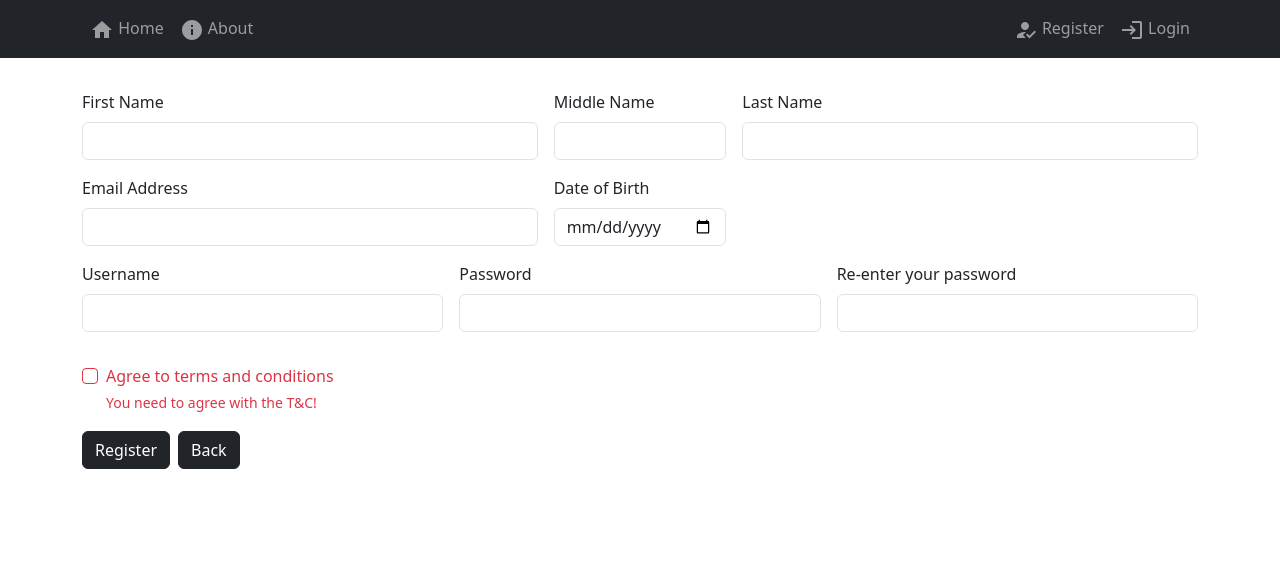
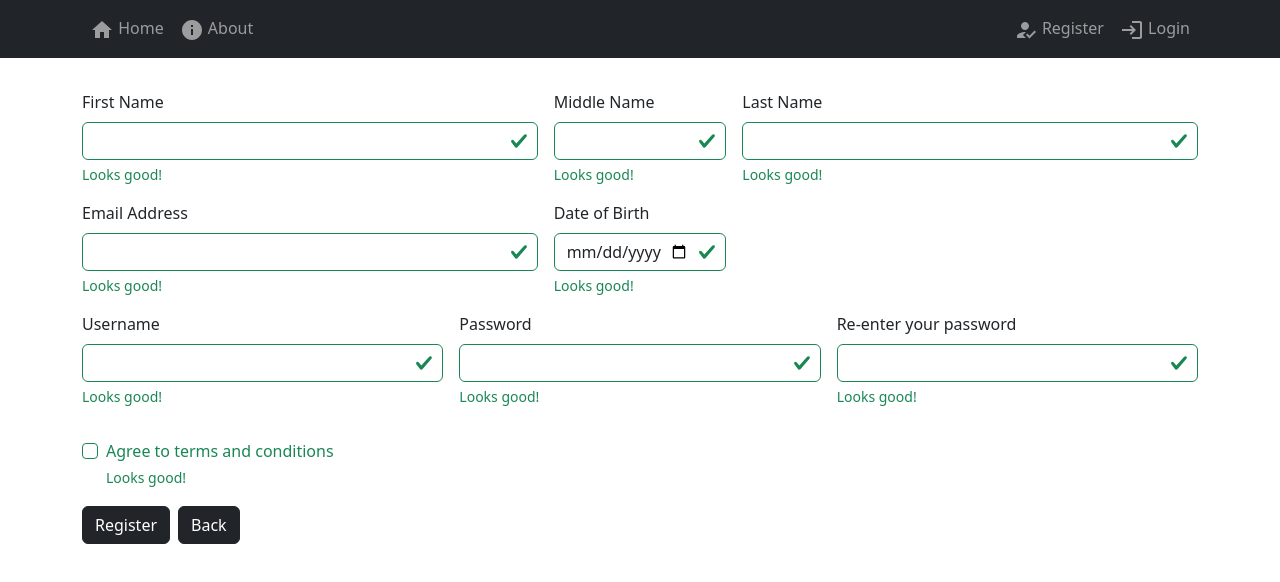
Before and after one commit to mattiacmancini/farm_manager, a React (Create React App) app in the folder frontend/: page /register in a window 1280 px wide. Both pictures are taken after a click on the button "Register". Shown: the top 582 px of the page. Built offline with nearby package versions, Linux system fonts and the light colour scheme; no server answers.

Commit message:
Updated validation checks - user registration form

```diff
--- a/frontend/src/components/Register.js
+++ b/frontend/src/components/Register.js
@@ -12,14 +12,34 @@ function Register(props) {
   const [password, setPassword] = useState('');
   const [repeatPassword, setRepeatPassword] = useState('');
   const [agreementCheck, setAgreementCheck] = useState(false);
+
   const [successMessage, setSuccessMessage] = useState('')
   const [errorMessage, setErrorMessage] = useState('')
   const [errors, setErrors] = useState({});
+
+  const [firstNameSubmitted, setFirstNameSubmitted] = useState(false);
+  const [middleNameSubmitted, setMiddleNameSubmitted] = useState(false);
+  const [lastNameSubmitted, setLastNameSubmitted] = useState(false);
+  const [emailSubmitted, setEmailSubmitted] = useState(false);
+  const [dobSubmitted, setDobSubmitted] = useState(false);
+  const [userNameSubmitted, setUserNameSubmitted] = useState(false);
+  const [passwordSubmitted, setPasswordSubmitted] = useState(false);
+  const [repeatPasswordSubmitted, setRepeatPasswordSubmitted] = useState(false);
+  const [agreementSubmitted, setAgreementSubmitted] = useState(false);
+  const submissionSetters = {
+    firstname: setFirstNameSubmitted,
+    lastname: setLastNameSubmitted,
+    middlename: setMiddleNameSubmitted,
+    dob: setDobSubmitted,
+    email:setEmailSubmitted,
+    username: setUserNameSubmitted,
+    password: setPasswordSubmitted,
+    confirm_password: setRepeatPasswordSubmitted,
+    data_agreement: setAgreementSubmitted
+  };
   // const redirect = useNavigate();
 
-  const validateCheckBox = (value) => {
-    return value
-  }
+
 
   const handleSubmit = async (e) => {
     e.preventDefault();
@@ -44,13 +64,23 @@ function Register(props) {
       'username': userName,
       'email': email,
       'password': password,
-      'confirm_password': repeatPassword
+      'confirm_password': repeatPassword,
+      'data_agreement': agreementCheck
     }
 
     axios.post(`${props.baseUrl}register`, userData)
       .then(response => {
         if (response.status === 200) {
           setSuccessMessage('User registration successful: you can now login!')
+          setFirstNameSubmitted(true);
+          setMiddleNameSubmitted(true);
+          setLastNameSubmitted(true);
+          setEmailSubmitted(true);
+          setDobSubmitted(true);
+          setUserNameSubmitted(true);
+          setPasswordSubmitted(true);
+          setRepeatPasswordSubmitted(true);
+          setAgreementSubmitted(true);
           console.log("User registration successful:", response.data.message);
           // redirect('/login');
         }
@@ -58,9 +88,27 @@ function Register(props) {
       .catch(error => {
         if (error.response && error.response.status === 400) {
           console.log("User registration failed:", error.response.data.errors);
+          setFirstNameSubmitted(true);
+          setMiddleNameSubmitted(true);
+          setLastNameSubmitted(true);
+          setEmailSubmitted(true);
+          setDobSubmitted(true);
+          setUserNameSubmitted(true);
+          setPasswordSubmitted(true);
+          setRepeatPasswordSubmitted(true);
+          setAgreementSubmitted(true);
           setErrors(error.response.data.errors);
           setErrorMessage('Error registering user: check the data you entered!')
         } else {
+          setFirstNameSubmitted(true);
+          setMiddleNameSubmitted(true);
+          setLastNameSubmitted(true);
+          setEmailSubmitted(true);
+          setDobSubmitted(true);
+          setUserNameSubmitted(true);
+          setPasswordSubmitted(true);
+          setRepeatPasswordSubmitted(true);
+          setAgreementSubmitted(true);
           console.error("Error registering user:", error);
         }
       });
@@ -71,8 +119,11 @@ function Register(props) {
       ...errors,
       [fieldName]: "",
     }));
-
     setter(value);
+    const submittedSetter = submissionSetters[fieldName];
+    if (submittedSetter) {
+      submittedSetter(false);
+    }
   };
 
 
@@ -93,7 +144,7 @@ function Register(props) {
           <label htmlFor='firstNameValidator' className='form-label'>First Name</label>
           <input
             type='text'
-            className={`form-control ${errors['firstname'] ? 'is-invalid' : (firstName === "" ? "" : 'is-valid')}`}
+            className={`form-control ${firstNameSubmitted ? (errors['firstname'] ? 'is-invalid' : 'is-valid') : ''}`}
             id='firstNameValidator'
             value={firstName}
             onChange={(e) => handleInputChange(setFirstName, e.target.value, 'firstname')} />
@@ -104,7 +155,7 @@ function Register(props) {
           <label htmlFor='middleNameValidator' className='form-label'>Middle Name</label>
           <input
             type='text'
-            className={`form-control ${errors['middlename'] ? 'is-invalid' : (middleName === "" ? "" : 'is-valid')}`}
+            className={`form-control ${middleNameSubmitted ? (errors['middlename'] ? 'is-invalid' : 'is-valid') : ''}`}
             id='middleNameValidator'
             value={middleName}
             onChange={(e) => handleInputChange(setMiddleName, e.target.value, 'middlename')} />
@@ -115,7 +166,7 @@ function Register(props) {
           <label htmlFor='lastNameValidator' className='form-label'>Last Name</label>
           <input
             type='text'
-            className={`form-control ${errors['lastname'] ? 'is-invalid' : (lastName === "" ? "" : 'is-valid')}`}
+            className={`form-control ${lastNameSubmitted ? (errors['lastname'] ? 'is-invalid' : 'is-valid') : ''}`}
             id='lastNameValidator'
             value={lastName}
             onChange={(e) => handleInputChange(setLastName, e.target.value, 'lastname')} />
@@ -126,7 +177,7 @@ function Register(props) {
           <label htmlFor='emailValidator' className='form-label'>Email Address</label>
           <input
             type='email'
-            className={`form-control ${errors['email'] ? 'is-invalid' : (email === "" ? "" : 'is-valid')}`}
+            className={`form-control ${emailSubmitted ? (errors['email'] ? 'is-invalid' : 'is-valid') : ''}`}
             id='emailValidator'
             value={email}
             onChange={(e) => handleInputChange(setEmail, e.target.value, 'email')} />
@@ -137,7 +188,7 @@ function Register(props) {
           <label htmlFor='DoBValidator' className='form-label'>Date of Birth</label>
           <input
             type='date'
-            className={`form-control ${errors['dob'] ? 'is-invalid' : (dateOfBirth === "" ? "" : 'is-valid')}`}
+            className={`form-control ${dobSubmitted ? (errors['dob'] ? 'is-invalid' : 'is-valid') : ''}`}
             id='DoBValidator'
             value={dateOfBirth}
             onChange={(e) => handleInputChange(setDateOfBirth, e.target.value, 'dob')} />
@@ -149,7 +200,7 @@ function Register(props) {
           <label htmlFor='userNameValidator' className='form-label'>Username</label>
           <input
             type='text'
-            className={`form-control ${errors['username'] ? 'is-invalid' : (userName === "" ? "" : 'is-valid')}`}
+            className={`form-control ${userNameSubmitted ? (errors['username'] ? 'is-invalid' : 'is-valid') : ''}`}
             id='userNameValidator'
             value={userName}
             onChange={(e) => handleInputChange(setUserName, e.target.value, 'username')} />
@@ -160,7 +211,7 @@ function Register(props) {
           <label htmlFor='passwordValidator' className='form-label'>Password</label>
           <input
             type='password'
-            className={`form-control ${errors['password'] ? 'is-invalid' : (password === "" ? "" : 'is-valid')}`}
+            className={`form-control ${passwordSubmitted ? (errors['password'] ? 'is-invalid' : 'is-valid') : ''}`}
             id='passwordValidator'
             value={password}
             onChange={(e) => handleInputChange(setPassword, e.target.value, 'password')} />
@@ -171,7 +222,7 @@ function Register(props) {
           <label htmlFor='repeatPasswordValidator' className='form-label'>Re-enter your password</label>
           <input
             type='password'
-            className={`form-control ${errors['confirm_password'] ? 'is-invalid' : (repeatPassword === "" ? "" : 'is-valid')}`}
+            className={`form-control ${repeatPasswordSubmitted ? (errors['confirm_password'] ? 'is-invalid' : 'is-valid') : ''}`}
             id='repeatPasswordValidator'
             value={repeatPassword}
             onChange={(e) => handleInputChange(setRepeatPassword, e.target.value, 'confirm_password')} />
@@ -181,10 +232,11 @@ function Register(props) {
         <div className="col-md-12">
           <div className="form-check mt-3">
             <input
-              className={`form-check-input ${validateCheckBox(agreementCheck) ? 'is-valid' : 'is-invalid'}`}
-              type="checkbox" checked={agreementCheck} onChange={(e) => handleInputChange(setAgreementCheck, e.target.checked)}
+              className={`form-check-input ${agreementSubmitted ? (errors['data_agreement'] ? 'is-invalid' : 'is-valid') : ''}`}
+              type="checkbox" checked={agreementCheck} onChange={(e) => handleInputChange(setAgreementCheck, e.target.checked, 'data_agreement')}
               id="CheckBox" />
             <label className="form-check-label" htmlFor="CheckBox">Agree to terms and conditions</label>
+            <div className="valid-feedback">Looks good!</div>
             <div className="invalid-feedback">You need to agree with the T&C!</div>
           </div>
         </div>
```
